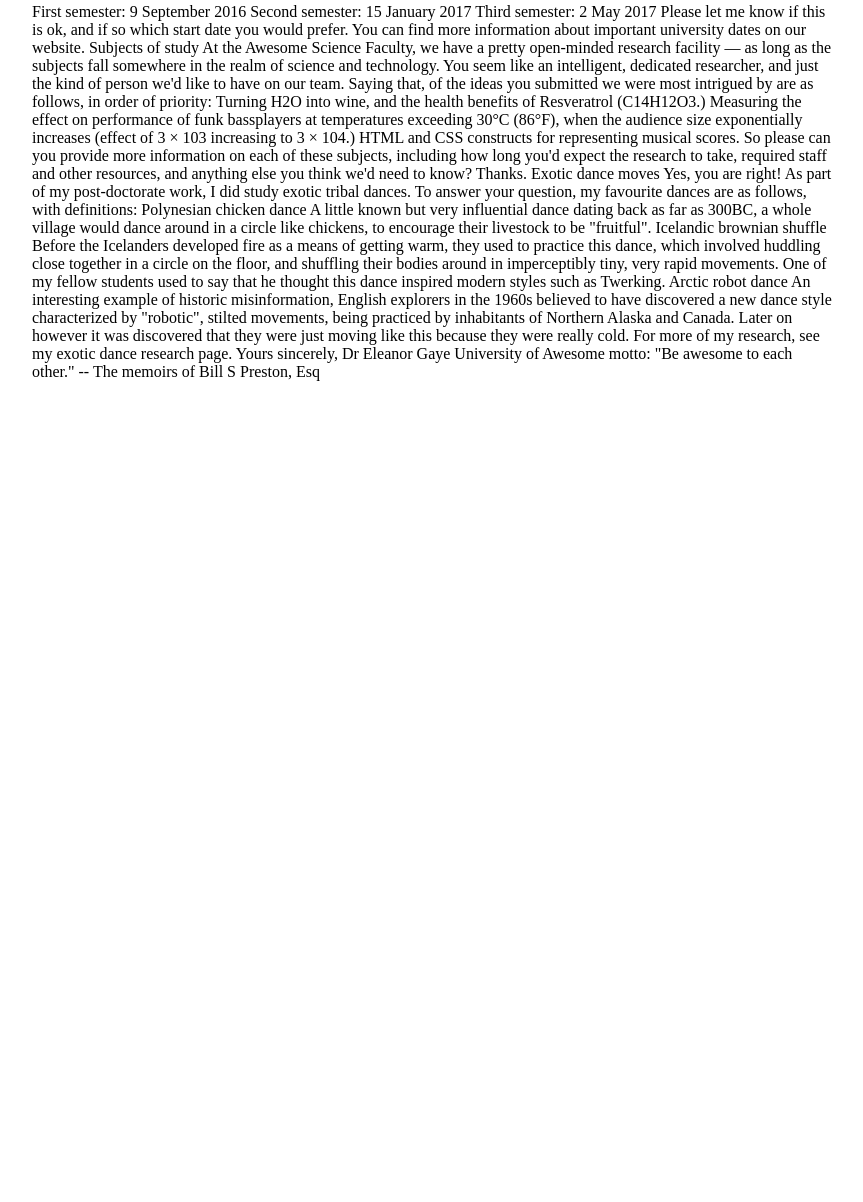
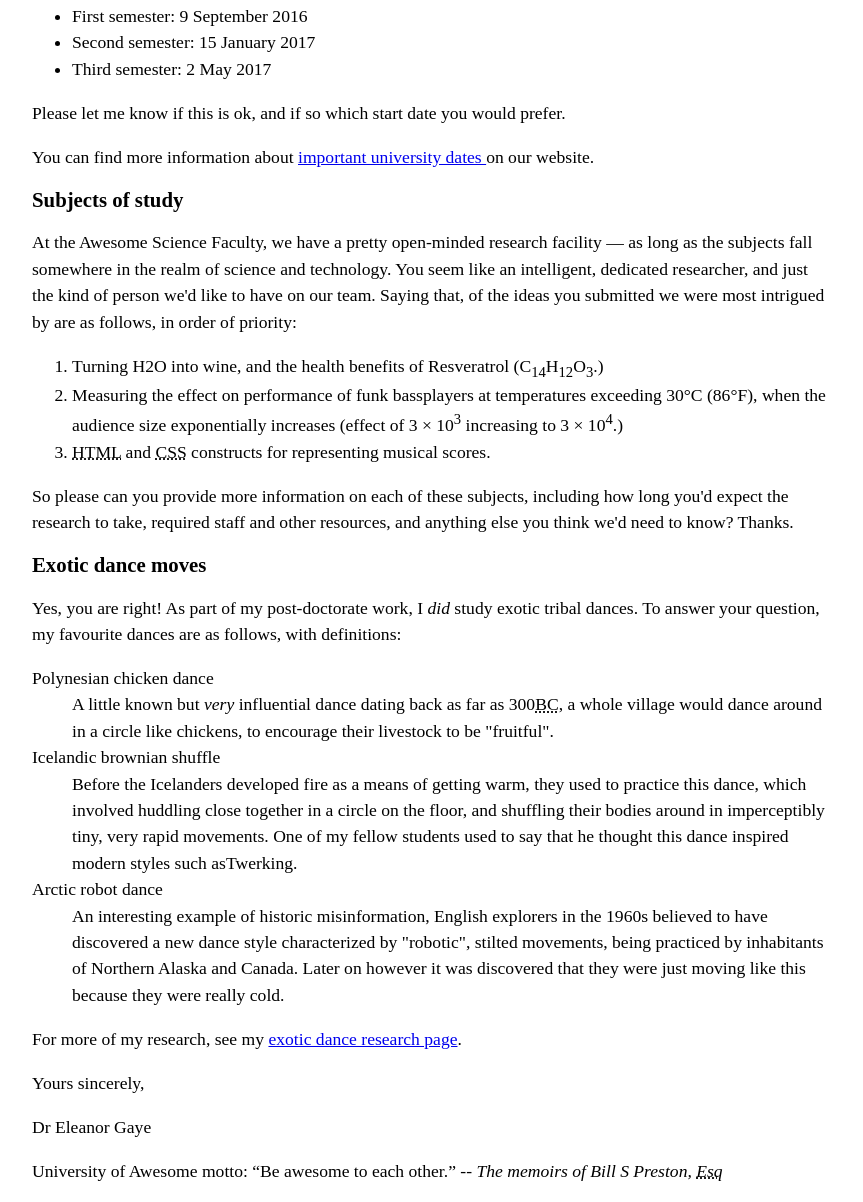
Before and after one commit to skidyuk8615/webp2_letter, a website built with Vite: page index.html in a window 1280 px wide. Shown: the part 691-1893 px from the top of the page, without its empty margins (208-1071 px from the left). Before the commit the page ends 1090 px from the top, so only its background shows below. Built offline with nearby package versions, Linux system fonts and the light colour scheme.

Commit message:
最後まで作成

```diff
--- a/index.html
+++ b/index.html
@@ -1,15 +1,17 @@
 <!DOCTYPE html>
 <html lang="en-US">
+
 <head>
   <meta charset="utf-8" />
-    <meta name="anthor" content="Eleanor Gaye">
+  <meta name="author" content="Dr. Eleanor Gaye">
   <title>Letter</title>
-    <link href = "styles/style.css" rel="stylesheet" />
+  <link href="styles/style.css" rel="stylesheet" />
 </head>
 
 <body>
   <address>
     <p class="sender-column">
+      <em>
         <strong>Dr. Eleanor Gaye</strong><br>
         Awesome Science faculty<br>
         University of Awesome<br>
@@ -17,6 +19,7 @@
         USA<br>
         <strong>Tel</strong>: 123-456-7890<br>
         <strong>Email</strong>: no_reply@example.com<br>
+      </em>
     </p>
   </address>
 
@@ -26,13 +29,14 @@
 
   <address>
     <p>
+      <em>
         <strong>Miss Eileen Dover</strong><br>
         4321 Cliff Top Edge<br>
         Dover, CT9 XXX<br>
         UK<br>
+      </em>
     </p>
   </address>
-
 
   <h1>Re: Eileen Dover university application</h1>
 
@@ -40,7 +44,8 @@
 
   <p>
     Thank you for your recent application to join us
-      at the University of Awesome's science faculty to study as part of your <abbr title="Doctor of Philosophy">PhD</abbr> next year.
+    at the University of Awesome's science faculty to study as part of your
+    <abbr title="Doctor of Philosophy">PhD</abbr> next year.
     I will answer your questions one by one, in the following sections.
   </p>
 
@@ -51,43 +56,88 @@
     however it would suit us better if you could start at the beginning of a semester;
     the start dates for each one are as follows:
   </p>
-First semester: 9 September 2016
-Second semester: 15 January 2017
-Third semester: 2 May 2017
 
+  <ul>
+    <li>First semester: <time datetime="2016-09-09">9 September 2016</time></li>
+    <li>Second semester: <time datetime="2017-01-15">15 January 2017</time></li>
+    <li>Third semester: <time datetime="2017-05-02">2 May 2017</time></li>
+  </ul>
+
+  <p>
     Please let me know if this is ok, and if so which start date you would prefer.
+  </p>
 
-You can find more information about important university dates on our website.
+  <p>
+    You can find more information about <a href="http://example.com">important university dates </a>
+    on our website.
+  </p>
 
+  <h2>Subjects of study</h2>
 
-Subjects of study
+  <p>
+    At the Awesome Science Faculty, we have a pretty open-minded research facility — as long as the subjects fall
+    somewhere in the realm of science and technology. You seem like an intelligent, dedicated researcher, and just the
+    kind of person we'd like to have on our team. Saying that, of the ideas you submitted we were most intrigued by are
+    as follows, in order of priority:
+  </p>
 
-At the Awesome Science Faculty, we have a pretty open-minded research facility — as long as the subjects fall somewhere in the realm of science and technology. You seem like an intelligent, dedicated researcher, and just the kind of person we'd like to have on our team. Saying that, of the ideas you submitted we were most intrigued by are as follows, in order of priority:
+  <ol>
+    <li>Turning H2O into wine, and the health benefits of Resveratrol (C<sub>14</sub>H<sub>12</sub>O<sub>3</sub>.)</li>
 
-Turning H2O into wine, and the health benefits of Resveratrol (C14H12O3.)
-Measuring the effect on performance of funk bassplayers at temperatures exceeding 30°C (86°F), when the audience size exponentially increases (effect of 3 × 103 increasing to 3 × 104.)
-HTML and CSS constructs for representing musical scores.
+    <li>Measuring the effect on performance of funk bassplayers at temperatures exceeding 30°C (86°F),
+      when the audience size exponentially increases (effect of 3 × 10<sup>3</sup> increasing to 3 × 10<sup>4</sup>.)
+    </li>
 
-So please can you provide more information on each of these subjects, including how long you'd expect the research to take, required staff and other resources, and anything else you think we'd need to know? Thanks.
+    <li><abbr title="HyperText Markup Language">HTML</abbr> and <abbr title="Cascading Style Sheets">CSS</abbr>
+      constructs for representing musical scores.
+    </li>
+  </ol>
 
+  <p>
+    So please can you provide more information on each of these subjects, including how long you'd expect the research
+    to take, required staff and other resources, and anything else you think we'd need to know? Thanks.
+  </p>
 
-Exotic dance moves
+  <h2>Exotic dance moves</h2>
 
-Yes, you are right! As part of my post-doctorate work, I did study exotic tribal dances. To answer your question, my favourite dances are as follows, with definitions:
+  <p>
+    Yes, you are right! As part of my post-doctorate work, I <em>did</em> study exotic tribal dances. To answer your
+    question, my favourite dances are as follows, with definitions:
+  </p>
 
-Polynesian chicken dance
-A little known but very influential dance dating back as far as 300BC, a whole village would dance around in a circle like chickens, to encourage their livestock to be "fruitful".
-Icelandic brownian shuffle
-Before the Icelanders developed fire as a means of getting warm, they used to practice this dance, which involved huddling close together in a circle on the floor, and shuffling their bodies around in imperceptibly tiny, very rapid movements. One of my fellow students used to say that he thought this dance inspired modern styles such as Twerking.
-Arctic robot dance
-An interesting example of historic misinformation, English explorers in the 1960s believed to have discovered a new dance style characterized by "robotic", stilted movements, being practiced by inhabitants of Northern Alaska and Canada. Later on however it was discovered that they were just moving like this because they were really cold.
+  <dl>
+    <dt>Polynesian chicken dance</dt>
+    <dd>
+      A little known but <em>very</em> influential dance dating back as far as 300<abbr title="Before Christ">BC</abbr>,
+      a whole village would dance around in a circle like chickens, to encourage their livestock to be "fruitful".
+    </dd>
 
-For more of my research, see my exotic dance research page.
+    <dt>Icelandic brownian shuffle</dt>
+    <dd>
+      Before the Icelanders developed fire as a means of getting warm, they used to practice this dance, which involved
+      huddling close together in a circle on the floor, and shuffling their bodies around in imperceptibly tiny, very
+      rapid movements. One of my fellow students used to say that he thought this dance inspired modern styles such
+      asTwerking.
+    </dd>
 
-Yours sincerely,
-Dr Eleanor Gaye
+    <dt>Arctic robot dance</dt>
+    <dd>
+      An interesting example of historic misinformation, English explorers in the 1960s believed to have discovered a
+      new dance style characterized by "robotic", stilted movements, being practiced by inhabitants of Northern Alaska
+      and Canada. Later on however it was discovered that they were just moving like this because they were really cold.
+    </dd>
+  </dl>
 
-University of Awesome motto: "Be awesome to each other." -- The memoirs of Bill S Preston, Esq
+  <p>For more of my research, see my <a href="http://example.com">exotic dance research page</a>.</p>
+
+  <p>Yours sincerely,</p>
+
+  <p>Dr Eleanor Gaye</p>
+
+  <p>
+    University of Awesome motto: <q cite="The memoirs of Bill S Preston, Esq">Be awesome to each other.</q>
+    -- <cite>The memoirs of Bill S Preston, <abbr title="Esquire">Esq</abbr></cite>
   </p>
 </body>
+
 </html>
```
Lines whose indentation alone changed are shown as unchanged.
